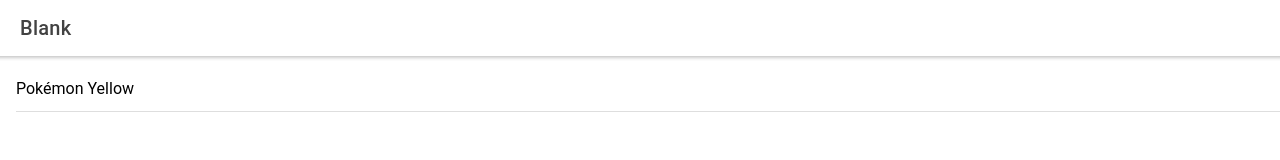
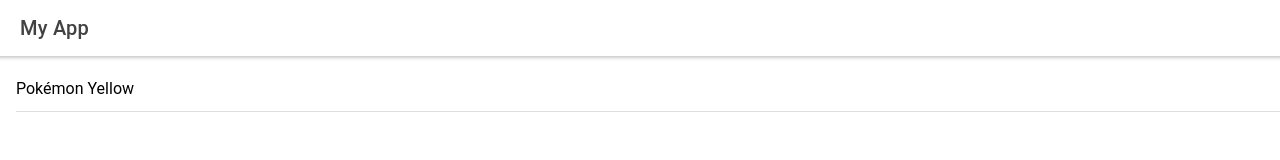
Before and after one commit to dariamaggi/BuyTomorrow, a React (Create React App) app: page /home in a window 1280 px wide. Shown: the top 160 px of the page. Built offline with nearby package versions, Linux system fonts and the light colour scheme.

Commit message:
Update Home.tsx

```diff
--- a/src/pages/Home.tsx
+++ b/src/pages/Home.tsx
@@ -8,7 +8,7 @@ const Home: React.FC = () => {
     <IonPage>
       <IonHeader>
         <IonToolbar>
-          <IonTitle>Blank</IonTitle>
+          <IonTitle>My App</IonTitle>
         </IonToolbar>
       </IonHeader>
       <IonContent>
```
